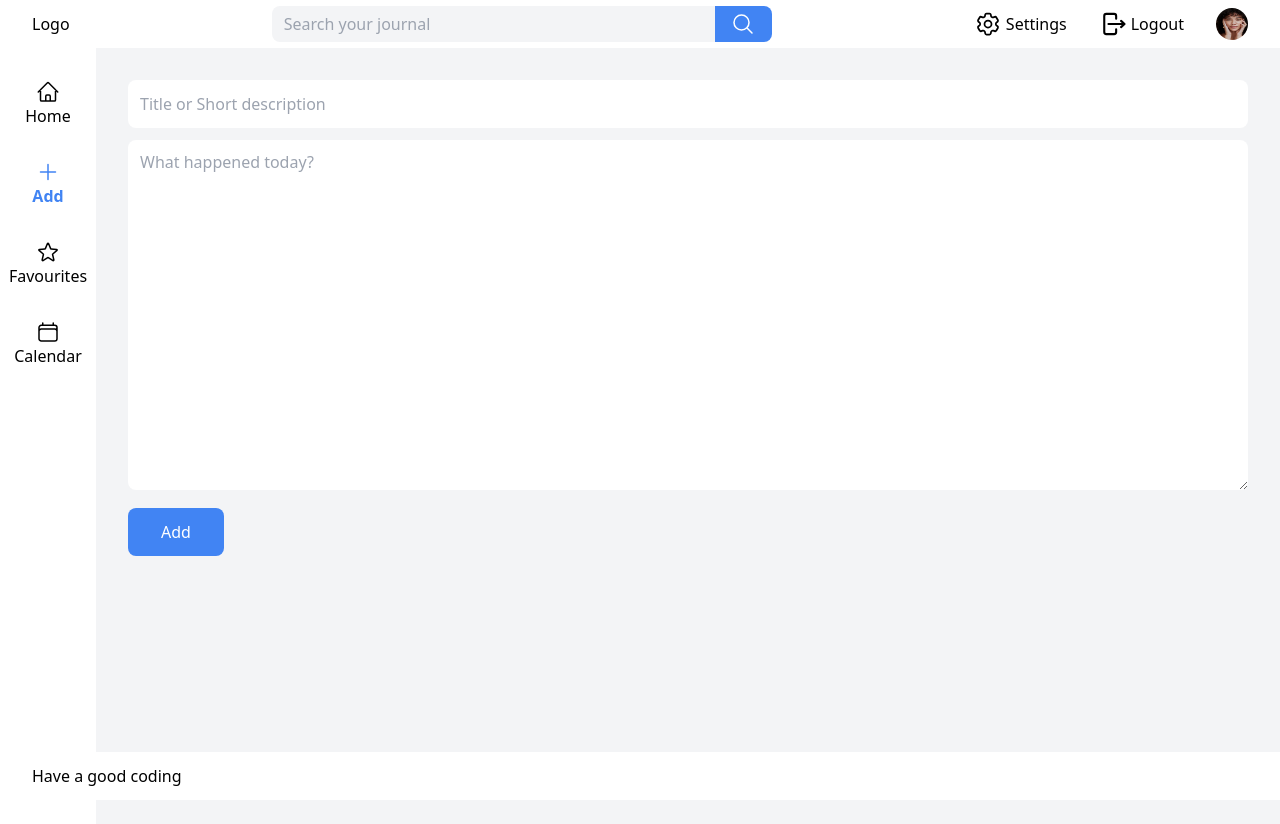
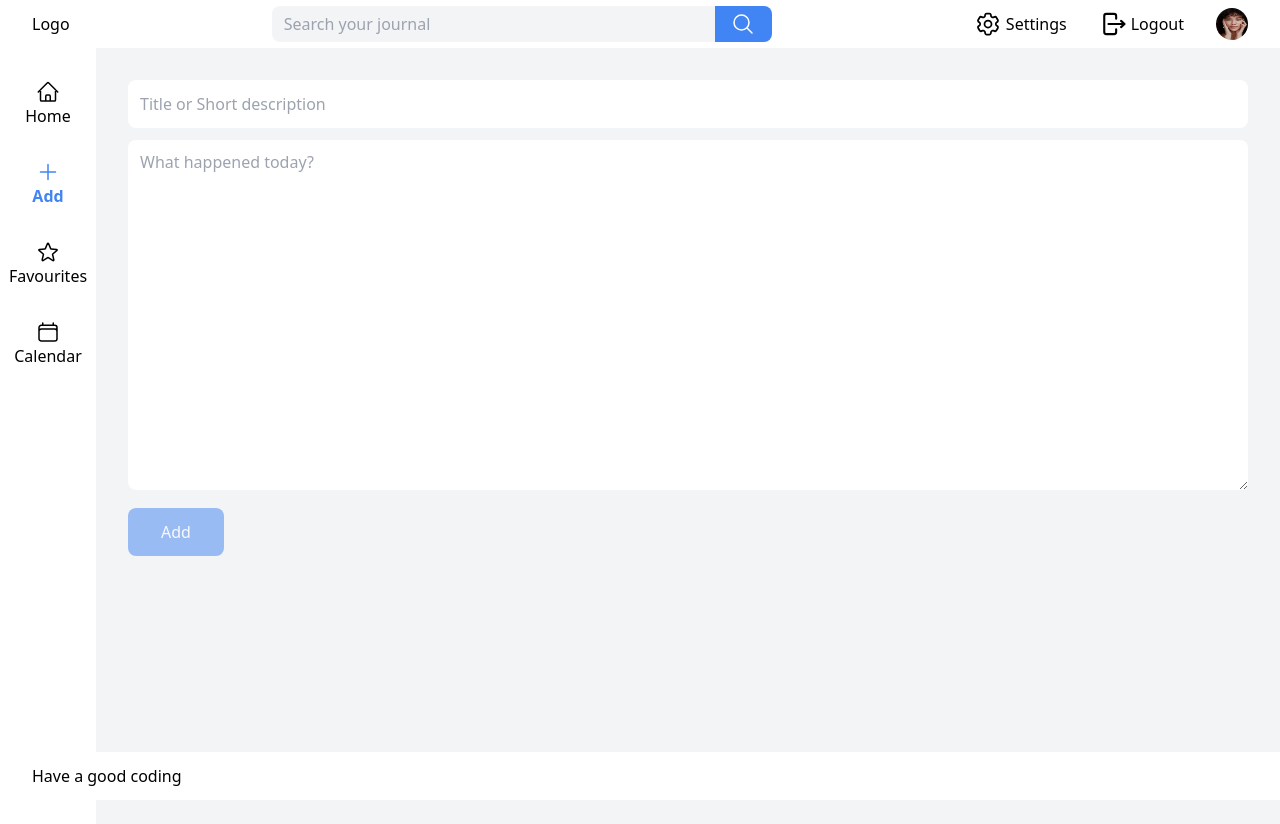
Before and after one commit to bruceaudo/journal, a Next.js app: page /dashboard/add in a window 1280 px wide. Shown: the top 824 px of the page. Built offline with nearby package versions, Linux system fonts and the light colour scheme.

Commit message:
Connected to backend ans the add form can now send data and store in database

```diff
--- /dev/null
+++ b/app/components/Loader.tsx
@@ -0,0 +1,11 @@
+import React from 'react';
+
+type LoaderProps = {
+
+};
+
+const Loader:React.FC<LoaderProps> = () => {
+
+    return <div className='w-6 h-6 border-3 border-white rounded-full animate-spin'></div>
+}
+export default Loader;
--- a/app/components/forms/AddForm.tsx
+++ b/app/components/forms/AddForm.tsx
@@ -1,5 +1,8 @@
 "use client"
+import axiosInstance from '@/app/config/axios';
 import React, { useState } from 'react';
+import Loader from '../Loader';
+import { CheckIcon } from '@heroicons/react/24/outline';
 
 type AddFormProps = {
 
@@ -8,12 +11,43 @@ type AddFormProps = {
 const AddForm: React.FC<AddFormProps> = () => {
     const [title, setTitle] = useState("");
     const [details, setDetails] = useState("");
+    const [loading, setLoading] = useState(false);
+    const [submitted, setSubmitted] = useState(false);
 
-    return <form>
-          <input name='title' value={title} onChange={e=>setTitle(e.target.value)} className="w-full mb-3 rounded-lg h-12 indent-3 focus:outline-none focus:border focus:border-[#4184F3]" type="text" placeholder="Title or Short description" />
-          <textarea name='title' value={title} onChange={e=>setDetails(e.target.value)} className="w-full py-2.5 h-[350px] rounded-lg indent-3 focus:outline-none focus:border focus:border-[#4184F3] mb-3" placeholder="What happened today?" />
-          <button className="bg-[#4184F3] text-white w-24 h-12 rounded-lg">
-            Add
+    const data = {
+        title: title,
+        details:details
+    }
+
+    const handleSubmit = async (e:React.FormEvent<HTMLFormElement>) => {
+        e.preventDefault()
+        try {
+            setLoading(true)
+            const response = await axiosInstance.post("/api/v1/journal", data);
+            setLoading(false)
+            setSubmitted(true)
+            setTitle("")
+            setDetails("")
+        } catch (error) {
+            setLoading(false)
+            setSubmitted(false)
+            console.log("Error: ", error)
+        }
+    }
+
+    return <form onSubmit={handleSubmit}>
+        <input name='title' value={title} onChange={e => {
+            setSubmitted(false)
+            setTitle(e.target.value)
+        }} className="w-full mb-3 rounded-lg h-12 indent-3 focus:outline-none focus:border focus:border-[#4184F3]" type="text" placeholder="Title or Short description" />
+        <textarea name='details' value={details} onChange={e => {
+            setSubmitted(false)
+            setDetails(e.target.value)
+        }} className="w-full py-2.5 h-[350px] rounded-lg indent-3 focus:outline-none focus:border focus:border-[#4184F3] mb-3" placeholder="What happened today?" />
+        <button disabled={title === "" || details === "" || loading} className="bg-[#4184F3] text-white w-24 h-12 rounded-lg flex items-center justify-center">
+            {loading && <Loader />}
+            {submitted && <CheckIcon className='h-6 w-6 text-white' />}
+            {!loading && !submitted && "Add"}
           </button>
         </form>
 }
--- /dev/null
+++ b/app/config/axios.ts
@@ -0,0 +1,10 @@
+import axios from 'axios'
+
+const axiosInstance = axios.create({
+  baseURL: 'http://localhost:5000',
+  headers: {
+    'Content-Type': 'application/json'
+  }
+})
+
+export default axiosInstance
--- a/app/globals.css
+++ b/app/globals.css
@@ -19,3 +19,7 @@
   background-color: #f1f1f1; /* Change this to your desired track color */
   border-radius: 5px; /* Rounded corners for the scrollbar track */
 }
+
+button[disabled]{
+  @apply opacity-50
+}
--- a/package.json
+++ b/package.json
@@ -14,6 +14,7 @@
     "@types/react": "18.2.22",
     "@types/react-dom": "18.2.7",
     "autoprefixer": "10.4.15",
+    "axios": "^1.5.0",
     "eslint": "8.49.0",
     "eslint-config-next": "13.4.19",
     "next": "13.4.19",
```
Also changed, not shown: 1 other file (tests, documents, lock files or other folders).
